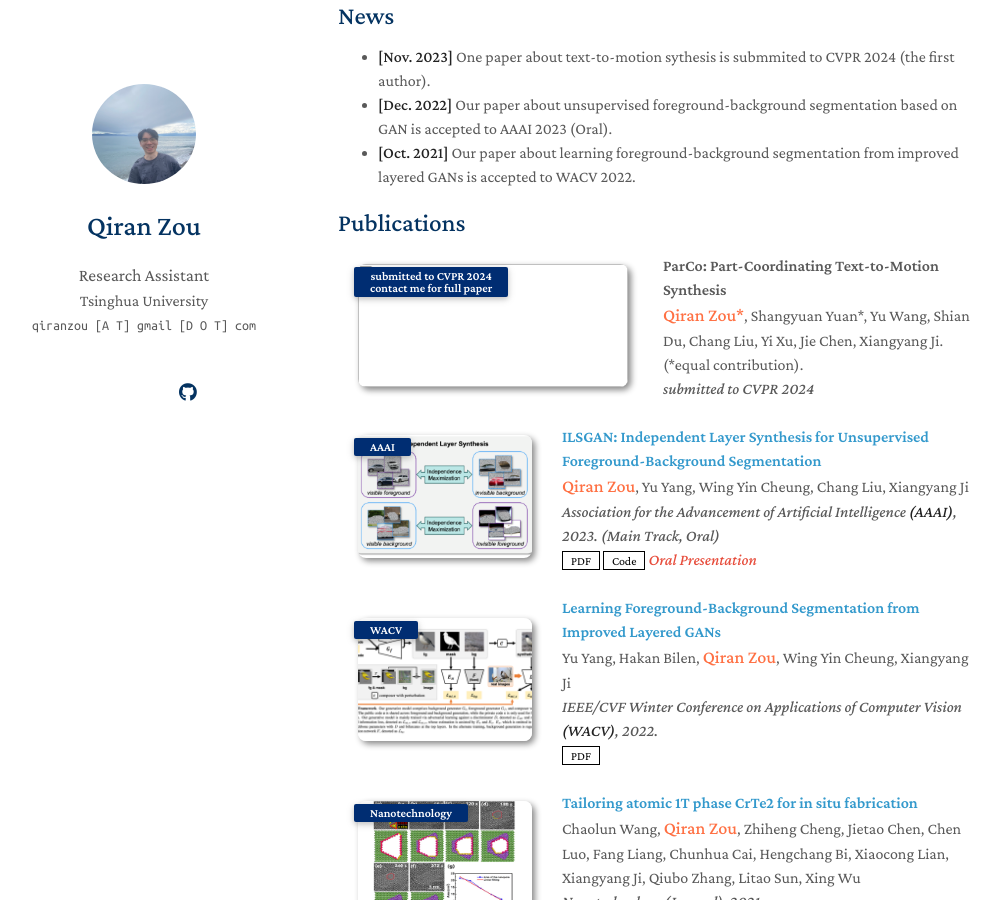
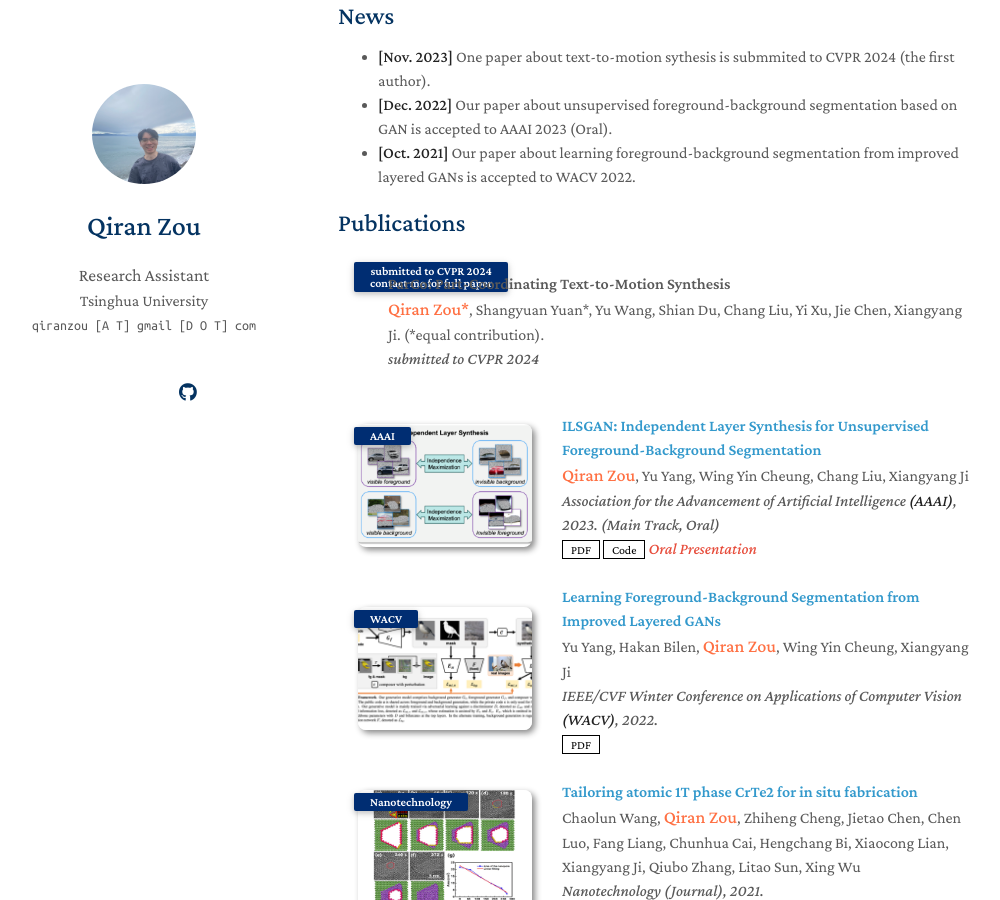
Before and after one commit to qrzou/qrzou.github.io, a Jekyll site: the page built from index.md, in a window 1280 px wide and 900 px high, scrolled down 477 px. Shown: the whole window, without its empty margins (132-1132 px from the left). Built offline with Jekyll 4.4.1, drawn with Linux system fonts in a browser that asks for light colours; nearby versions of some CDN libraries; a style sheet for code colours, icons or effects is not loaded; our own code applies the rules of GitHub Pages for plain Markdown files.

Commit message:
Update publications.md

```diff
--- a/_includes/publications.md
+++ b/_includes/publications.md
@@ -9,7 +9,6 @@
 <div class="pub-row">
 
   <div class="col-sm-3 abbr" style="position: relative;padding-right: 15px;padding-left: 15px;">
-    <img src="" class="teaser img-fluid z-depth-1">
     <abbr class="badge">submitted to CVPR 2024 <br> contact me for full paper</abbr>
   </div>
 
```
